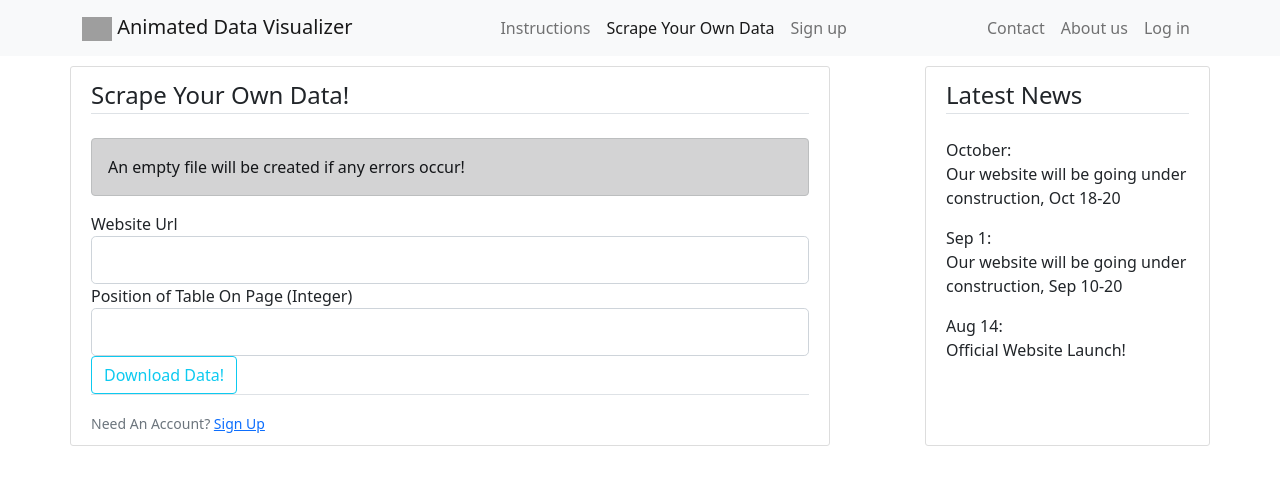
After one commit to stalhaali/AnimatedDataVisualizer, a Flask app: page /scrape in a window 1280 px wide. The commit adds this page. Shown: the top 485 px of the page. Run offline with Flask 2, Linux system fonts and the light colour scheme; some libraries are stand-ins or nearby versions; grey boxes are pictures that could not be loaded.

Commit message:
Updating Empty Pages

```diff
--- a/adv/forms.py
+++ b/adv/forms.py
@@ -1,6 +1,6 @@
 from flask_wtf import FlaskForm
 from flask_wtf.file import FileField, FileAllowed
-from wtforms import StringField, PasswordField, SubmitField, BooleanField, SelectField, TextAreaField
+from wtforms import StringField, PasswordField, SubmitField, BooleanField, SelectField, TextAreaField, IntegerField
 from wtforms.validators import DataRequired, Length, Email, EqualTo, ValidationError
 from adv.models import User
 
@@ -170,3 +170,24 @@ class ContactForm(FlaskForm):
                         validators=[DataRequired(), Email()])
     content = TextAreaField('Content', validators=[DataRequired()])
     submit = SubmitField('Send')
+
+
+class ScrapeForm(FlaskForm):
+    """
+    A class to represent a Flask form for web scraping
+    a website for data
+
+    ...
+
+    Attributes
+    ----------
+    url: StringField
+        field used to store url of data
+    tablenum: IntegerField
+        field used to store the position of the table you want to scrape
+    download: SubmitField
+        takes you to download page
+    """
+    url = StringField('Website Url', validators=[DataRequired()])
+    tablenum = IntegerField('Position of Table On Page (Integer)', validators=[DataRequired()])
+    download = SubmitField('Download Data!')
--- a/adv/routes.py
+++ b/adv/routes.py
@@ -1,15 +1,11 @@
 from flask import render_template, url_for, flash, redirect, request, abort
 from adv import app, db, bcrypt, mail
-from adv.forms import RegistrationForm, LoginForm, CreateGraphBarForm, CreateGraphNonBarForm, DeleteGraphForm, VideoForm, ContactForm
+from adv.forms import RegistrationForm, LoginForm, CreateGraphBarForm, CreateGraphNonBarForm, DeleteGraphForm, VideoForm, ContactForm, ScrapeForm
 from adv.models import User, Video
 from flask_login import login_user, current_user, logout_user, login_required
 from flask_mail import Message
 from adv.Data_Visualizer import create_bar
-import base64
-from PIL import Image
-from io import StringIO, BytesIO
-import numpy as np
-import cv2
+
 
 
 #from adv.data_viz_2 import create_bar1
@@ -191,6 +187,28 @@ def contact():
     return render_template('contact.html', title='Contact', form=form)
 
 
-@app.route("/features")
-def features():
-    return render_template('features.html', title='features')
+@app.route("/instructions")
+def instructions():
+    """Page containing Instructions on file format
+    """
+    return render_template('instructions.html', title='Instructions')
+
+@app.route("/about")
+def about():
+    """About Page
+    """
+    return render_template('about.html', title='About Us')
+
+@app.route("/scrape", methods=['GET', 'POST'])
+def scrape():
+    """Page that helps user web scrape data from other wesbites
+    """
+    form = ScrapeForm()
+    if form.validate_on_submit():
+        return redirect(url_for('download'))
+    return render_template('scrape.html', title='Scrape Data', form = form)
+
+
+@app.route("/download", methods=['GET', 'POST'])
+def download():
+    return render_template('download.html', title='Download')
--- a/adv/templates/creategraph.html
+++ b/adv/templates/creategraph.html
@@ -7,6 +7,10 @@
                 {{ form.hidden_tag() }}
                 <fieldset class="form-group">
                     <legend class="border-bottom mb-4">Choose and Create</legend>
+                    <div class="alert alert-dark" role="alert">
+                        Check Instructions page for how to format Data. If guidelines are not followed, the result will be an error!
+                    </div>
+
                     <div class="form-group row top-buffer">
                         {{ form.spreadsheet.label()}}
                         {{ form.spreadsheet(class="form-control-file") }}
--- a/adv/templates/layout.html
+++ b/adv/templates/layout.html
@@ -28,8 +28,8 @@
                     </button>
                     <div class="collapse navbar-collapse" id="navbarNavAltMarkup">
                         <div class="navbar-nav ms-auto">
-                          <a class="nav-link {% block features %}{% endblock %}" aria-current="page" href="{{ url_for('features') }}">Features</a>
-                          <a class="nav-link {% block examples %}{% endblock %}" aria-current="page" href="{{ url_for('home') }}">Examples</a>
+                          <a class="nav-link {% block features %}{% endblock %}" aria-current="page" href="{{ url_for('instructions') }}">Instructions</a>
+                          <a class="nav-link {% block examples %}{% endblock %}" aria-current="page" href="{{ url_for('scrape') }}">Scrape Your Own Data</a>
                           {% if current_user.is_authenticated %}
                             <a class="nav-link {% block pro %}{% endblock %}" aria-current="page" href="{{ url_for('profile') }}">Profile</a>
                           {% else %}
@@ -44,7 +44,7 @@
                     <div class="collapse navbar-collapse" id="navbarNavAltMarkup">
                         <div class="navbar-nav ms-auto">
                           <a class="nav-link {% block con %}{% endblock %}" aria-current="page" href="{{ url_for('contact') }}">Contact</a>
-                          <a class="nav-link {% block about %}{% endblock %}" aria-current="page" href="{{ url_for('home') }}">About us</a>
+                          <a class="nav-link {% block about %}{% endblock %}" aria-current="page" href="{{ url_for('about') }}">About us</a>
                           {% if current_user.is_authenticated %}
                             <a class="nav-link" aria-current="page" href="{{ url_for('logout') }}">Log Out</a>
                           {% else %}
@@ -108,16 +108,16 @@
                     <div class="col-3 news">
                         <legend class="border-bottom mb-4">Latest News</legend>
                         <div class="col-3">
-                            Sep 10:
+                            October:
                         </div>
                         <div class="col-12">
-                            <p>Our website will be going under construction, Sep 10-20</p>
+                            <p>Our website will be going under construction, Oct 18-20</p>
                         </div>
                         <div class="col-3">
                             Sep 1:
                         </div>
                         <div class="col-12">
-                            <p>We've officially hit 1000 users!</p>
+                            <p>Our website will be going under construction, Sep 10-20</p>
                         </div>
                         <div class="col-3">
                             Aug 14:
--- /dev/null
+++ b/adv/templates/scrape.html
@@ -0,0 +1,51 @@
+{% extends "layout.html" %}
+{% block content %}
+<div class="col-8 formbox">
+        <form method ="POST" action="">
+            {{ form.hidden_tag() }}
+            <fieldset class="form-group">
+                <legend class="border-bottom mb-4">Scrape Your Own Data!</legend>
+                <div class="alert alert-dark" role="alert">
+                    An empty file will be created if any errors occur!
+                </div>
+                <div class="form-group">
+                    {{ form.url.label(class="form-control-label") }}
+                    {% if form.url.errors %}
+                        {{ form.url(class="form-control form-control-lg is-invalid") }}
+                        <div class="invalid-feedback">
+                            {% for error in form.url.errors %}
+                                <span>{{ error }}</span>
+                            {% endfor %}
+                        </div>
+                    {% else %}
+                        {{ form.url(class="form-control form-control-lg") }}
+                    {% endif %}
+                </div>
+                <div class="form-group">
+                    {{ form.tablenum.label(class="form-control-label") }}
+                    {% if form.tablenum.errors %}
+                        {{ form.tablenum(class="form-control form-control-lg is-invalid") }}
+                        <div class="invalid-feedback">
+                            {% for error in form.tablenum.errors %}
+                                <span>{{ error }}</span>
+                            {% endfor %}
+                        </div>
+                    {% else %}
+                        {{ form.tablenum(class="form-control form-control-lg") }}
+                    {% endif %}
+                </div>
+            </fieldset>
+            <div class="form-group">
+                {{ form.download(class="btn btn-outline-info") }}
+            </div>
+        </form>
+    <div class="border-top pt-3">
+        <small class="text-muted">
+            Need An Account? <a class="ml-2" href="{{ url_for('register') }}">Sign Up</a>
+        </small>
+    </div>
+</div>
+{% endblock content %}
+{% block examples %}
+active
+{% endblock examples %}
```
Also changed, not shown: adv/templates/about.html (+60 -1 lines), adv/templates/download.html (added, +8 -0 lines), adv/templates/instructions.html (added, +9 -0 lines).
